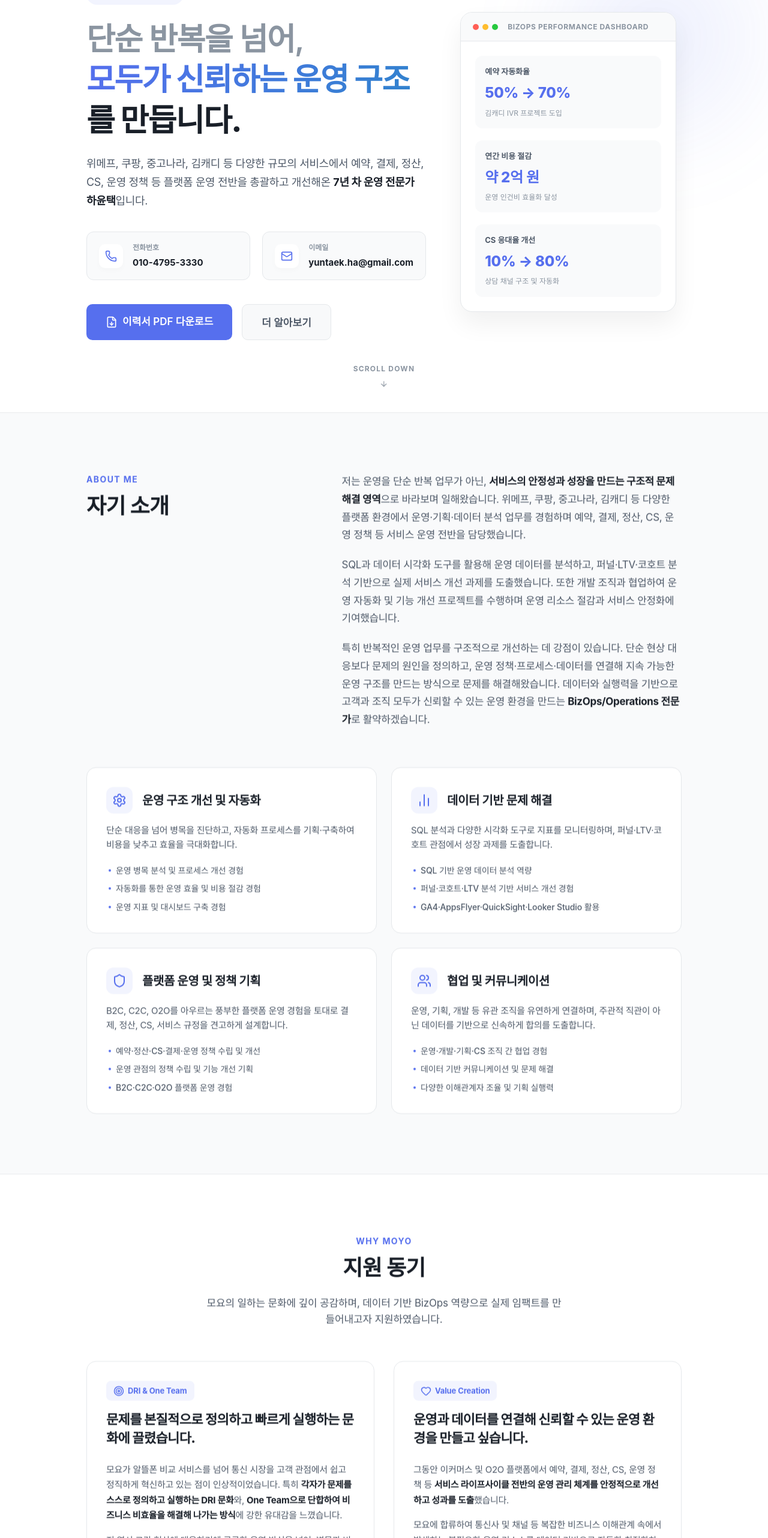
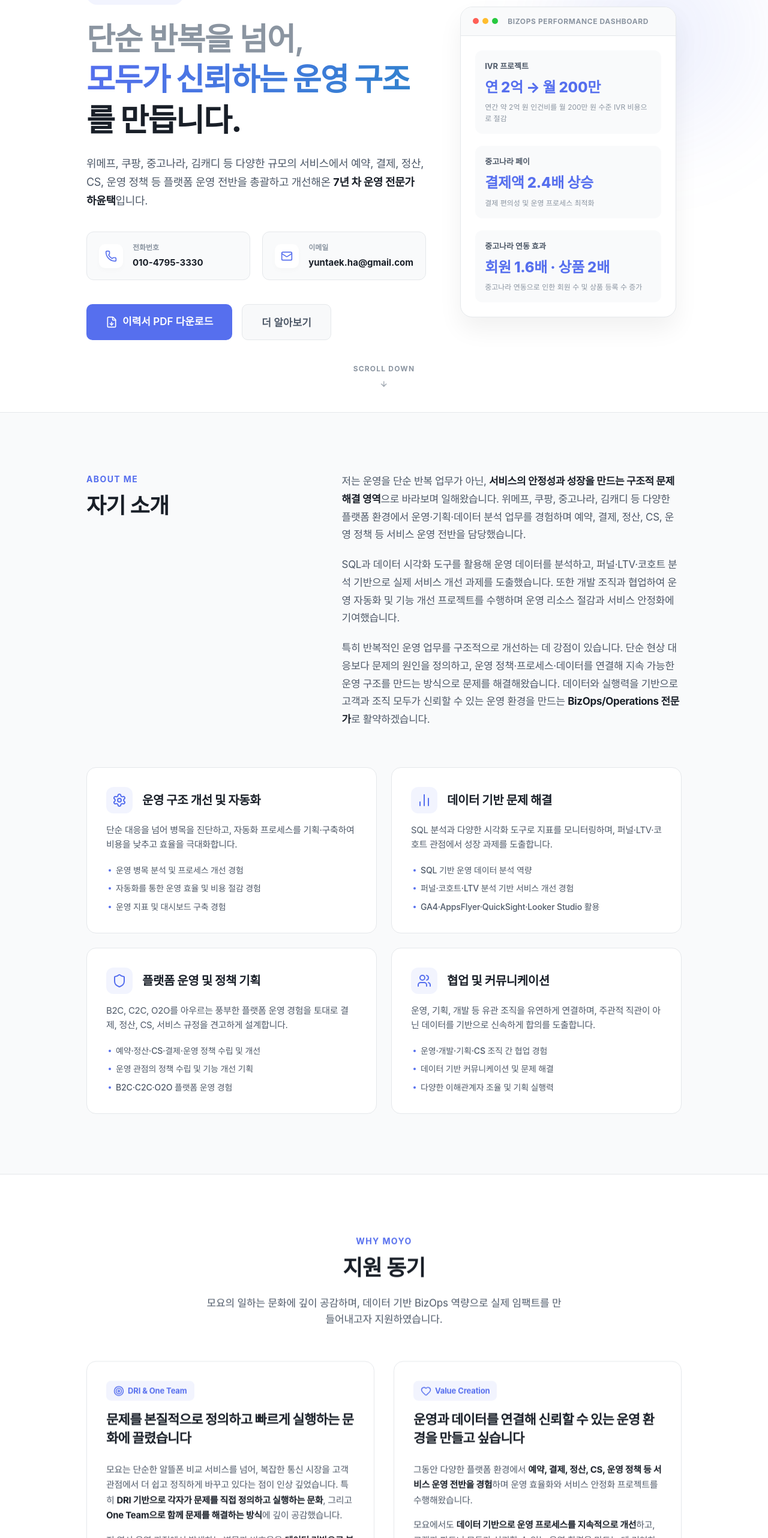
Before and after one commit to haviolin21/resume-moyo, a React (Vite) app: page / in a window 1280 px wide. Shown: the part 222-2786 px from the top of the page at 60% size. Built offline with nearby package versions, Linux system fonts and the light colour scheme; a web font is replaced by a local one.

Commit message:
feat: 모요 포트폴리오 배너 문구, 대시보드 지표 및 지원동기 수정

```diff
--- a/src/components/Banner.jsx
+++ b/src/components/Banner.jsx
@@ -12,7 +12,7 @@ const Banner = () => {
   return (
     <div className="top-banner" onClick={() => scrollToSection('about')}>
       <div className="banner-content">
-        <span className="banner-tag">집중 채용</span>
+        <span className="banner-tag">합류 제안</span>
         <span className="banner-text">
           모요의 구조적 문제 해결과 성장을 이끌 BizOps/Operations 전문가 하윤택입니다.
           <span className="banner-arrow"> →</span>
--- a/src/components/Hero.jsx
+++ b/src/components/Hero.jsx
@@ -76,19 +76,19 @@ const Hero = () => {
             </div>
             <div className="mockup-body">
               <div className="mockup-stat">
-                <span className="stat-label">예약 자동화율</span>
-                <span className="stat-value text-blue">50% → 70%</span>
-                <span className="stat-desc">김캐디 IVR 프로젝트 도입</span>
+                <span className="stat-label">IVR 프로젝트</span>
+                <span className="stat-value text-blue">연 2억 → 월 200만</span>
+                <span className="stat-desc">연간 약 2억 원 인건비를 월 200만 원 수준 IVR 비용으로 절감</span>
               </div>
               <div className="mockup-stat">
-                <span className="stat-label">연간 비용 절감</span>
-                <span className="stat-value text-blue">약 2억 원</span>
-                <span className="stat-desc">운영 인건비 효율화 달성</span>
+                <span className="stat-label">중고나라 페이</span>
+                <span className="stat-value text-blue">결제액 2.4배 상승</span>
+                <span className="stat-desc">결제 편의성 및 운영 프로세스 최적화</span>
               </div>
               <div className="mockup-stat">
-                <span className="stat-label">CS 응대율 개선</span>
-                <span className="stat-value text-blue">10% → 80%</span>
-                <span className="stat-desc">상담 채널 구조 및 자동화</span>
+                <span className="stat-label">중고나라 연동 효과</span>
+                <span className="stat-value text-blue">회원 1.6배 · 상품 2배</span>
+                <span className="stat-desc">중고나라 연동으로 인한 회원 수 및 상품 등록 수 증가</span>
               </div>
             </div>
           </div>
--- a/src/components/Motivation.jsx
+++ b/src/components/Motivation.jsx
@@ -22,17 +22,15 @@ const Motivation = () => {
                 <span>DRI & One Team</span>
               </div>
               <h3 className="motivation-card-title">
-                문제를 본질적으로 정의하고 빠르게 실행하는 문화에 끌렸습니다.
+                문제를 본질적으로 정의하고 빠르게 실행하는 문화에 끌렸습니다
               </h3>
             </div>
             <div className="motivation-card-body">
               <p>
-                모요가 알뜰폰 비교 서비스를 넘어 통신 시장을 고객 관점에서 쉽고 정직하게 혁신하고 있는 점이 인상적이었습니다.
-                특히 <strong>각자가 문제를 스스로 정의하고 실행하는 DRI 문화</strong>와, <strong>One Team으로 단합하여 비즈니스 비효율을 해결해 나가는 방식</strong>에 강한 유대감을 느꼈습니다.
+                모요는 단순한 알뜰폰 비교 서비스를 넘어, 복잡한 통신 시장을 고객 관점에서 더 쉽고 정직하게 바꾸고 있다는 점이 인상 깊었습니다. 특히 <strong>DRI 기반으로 각자가 문제를 직접 정의하고 실행하는 문화</strong>, 그리고 <strong>One Team으로 함께 문제를 해결하는 방식</strong>에 깊이 공감했습니다.
               </p>
               <p>
-                저 역시 그간 현상에 대응하기에 급급한 운영 방식을 넘어, 병목과 비효율의 본질적인 원인을 정의하고 프로세스 개선으로 연결해왔습니다.
-                지속적으로 가설을 시험하고 빠르게 피드백을 수용하며 실제 비즈니스 임팩트를 창출해온 저의 실행 방식이 모요의 문화와 시너지를 낼 것이라 확신합니다.
+                저 역시 운영 과정에서 발생하는 병목과 비효율을 <strong>데이터 기반으로 분석하고, 운영 정책·프로세스·자동화 개선</strong>으로 연결하며 문제를 해결해왔습니다. 빠르게 실행하고 학습하며 실제 비즈니스 임팩트를 만들어가는 모요의 문화가 저와 잘 맞는다고 느꼈습니다.
               </p>
             </div>
           </div>
@@ -44,16 +42,15 @@ const Motivation = () => {
                 <span>Value Creation</span>
               </div>
               <h3 className="motivation-card-title">
-                운영과 데이터를 연결해 신뢰할 수 있는 운영 환경을 만들고 싶습니다.
+                운영과 데이터를 연결해 신뢰할 수 있는 운영 환경을 만들고 싶습니다
               </h3>
             </div>
             <div className="motivation-card-body">
               <p>
-                그동안 이커머스 및 O2O 플랫폼에서 예약, 결제, 정산, CS, 운영 정책 등 <strong>서비스 라이프사이클 전반의 운영 관리 체계를 안정적으로 개선하고 성과를 도출</strong>했습니다.
+                그동안 다양한 플랫폼 환경에서 <strong>예약, 결제, 정산, CS, 운영 정책 등 서비스 운영 전반을 경험</strong>하며 운영 효율화와 서비스 안정화 프로젝트를 수행해왔습니다.
               </p>
               <p>
-                모요에 합류하여 통신사 및 채널 등 복잡한 비즈니스 이해관계 속에서 발생하는 불필요한 운영 리소스를 데이터 기반으로 자동화·최적화하겠습니다.
-                이를 통해 고객과 파트너 모두가 모요를 더 신뢰할 수 있도록 돕고, 비즈니스 목표 달성에 직접 기여하겠습니다.
+                모요에서도 <strong>데이터 기반으로 운영 프로세스를 지속적으로 개선</strong>하고, 고객과 파트너 모두가 신뢰할 수 있는 운영 환경을 만드는 데 기여하고 싶습니다. 또한 DRI로서 문제를 끝까지 책임지고 해결하며, <strong>One Team 문화 속에서 실제 비즈니스 임팩트</strong>를 만드는 데 기여하고 싶습니다.
               </p>
             </div>
           </div>
```
